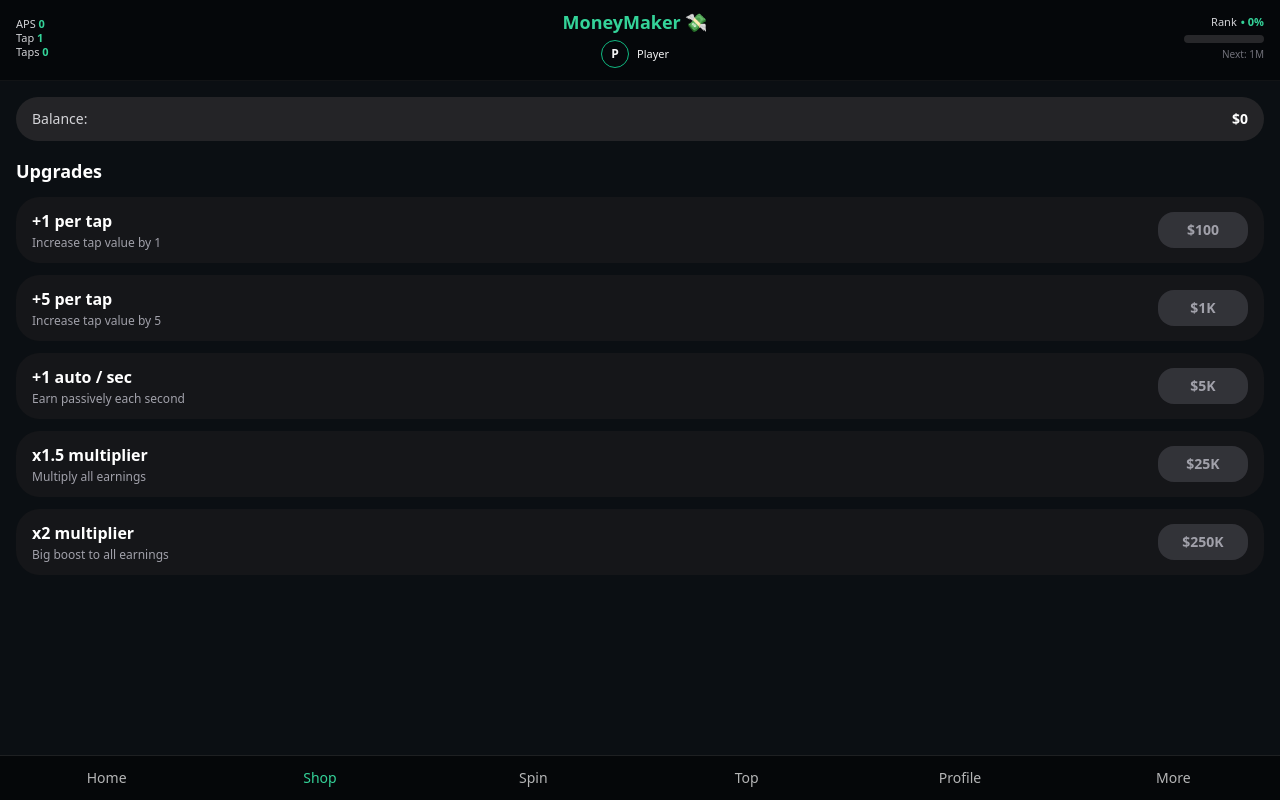
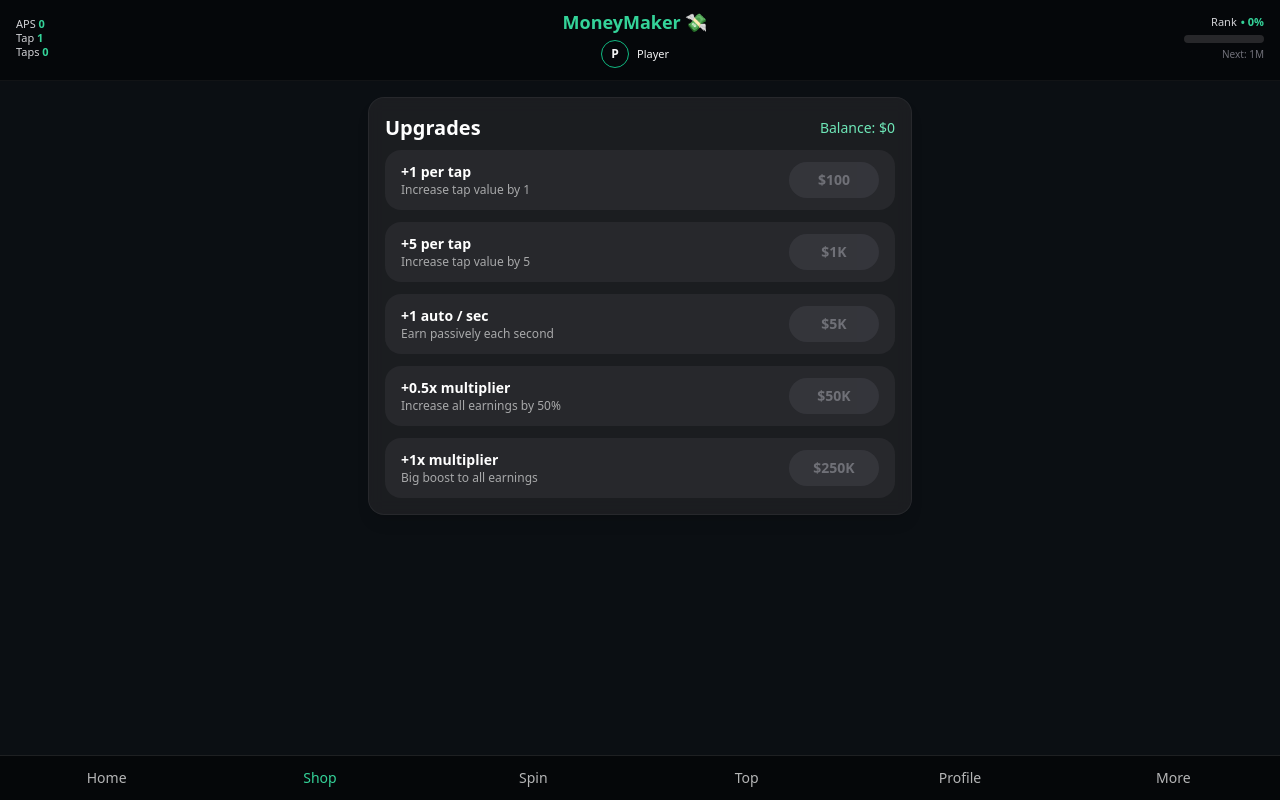
Before and after one commit to DozerBrain/TelegramMoneyMaker, a React (Vite) app: page / in a window 1280 px wide. Both pictures are taken after a click on the button "Shop". Built offline with nearby package versions, Linux system fonts and the light colour scheme.

Commit message:
Update Shop.tsx

```diff
--- a/src/pages/Shop.tsx
+++ b/src/pages/Shop.tsx
@@ -1,53 +1,31 @@
 // src/pages/Shop.tsx
 import React from "react";
+import Card from "../components/Card";
 import { formatMoneyShort } from "../lib/format";
 
 type Props = {
   balance: number;
-  setBalance: (v: number | ((p: number) => number)) => void;
+  setBalance: (n: number) => void;
 
   tapValue: number;
-  setTapValue: (v: number | ((p: number) => number)) => void;
+  setTapValue: (n: number) => void;
 
   autoPerSec: number;
-  setAutoPerSec: (v: number | ((p: number) => number)) => void;
+  setAutoPerSec: (n: number) => void;
 
   multi: number;
-  setMulti: (v: number | ((p: number) => number)) => void;
+  setMulti: (n: number) => void;
 };
 
-type UpgradeProps = {
+type Upgrade = {
+  id: string;
   title: string;
-  description: string;
-  price: number;
-  disabled?: boolean;
-  onBuy: () => void;
+  desc: string;
+  cost: number;
+  buy: () => void;
 };
 
-function UpgradeCard({ title, description, price, disabled, onBuy }: UpgradeProps) {
-  const canAfford = !disabled;
-
-  return (
-    <div className="rounded-3xl bg-zinc-900/80 px-4 py-3 flex items-center justify-between mb-3">
-      <div className="flex flex-col">
-        <span className="text-white font-semibold text-base">{title}</span>
-        <span className="text-xs text-zinc-400 mt-0.5">{description}</span>
-      </div>
-      <button
-        onClick={onBuy}
-        disabled={!canAfford}
-        className={
-          "px-3 py-2 rounded-2xl text-sm font-semibold min-w-[90px] text-center " +
-          (canAfford
-            ? "bg-emerald-500 text-emerald-950 active:scale-[0.97] transition"
-            : "bg-zinc-700/70 text-zinc-400 cursor-not-allowed")
-        }
-      >
-        ${formatMoneyShort(price)}
-      </button>
-    </div>
-  );
-}
+const MAX_MULTI = 1000; // hard cap so it never goes insane again
 
 export default function Shop({
   balance,
@@ -59,70 +37,111 @@ export default function Shop({
   multi,
   setMulti,
 }: Props) {
-  const priceTap1 = 100;
-  const priceTap5 = 1_000;
-  const priceAuto1 = 5_000;
-  const priceMult15 = 25_000;
-  const priceMult2 = 250_000;
+  // ---- Dynamic costs (balanced for long-term play) ----
+  const costTap1 = Math.max(100, tapValue * 100); // +1 tap
+  const costTap5 = Math.max(1000, tapValue * 400); // +5 tap
+  const costAuto1 = Math.max(5000, (autoPerSec + 1) * 2500); // +1 APS
 
-  const canBuy = (cost: number) => balance >= cost;
+  // Multiplier upgrades get expensive fast
+  const costMultSmall = Math.max(25_000, Math.floor(multi * 50_000)); // +0.5x
+  const costMultBig = Math.max(250_000, Math.floor(multi * 200_000)); // +1x
 
-  const buy = (cost: number, action: () => void) => {
-    if (!canBuy(cost)) return;
-    setBalance((b) => b - cost);
-    action();
-  };
+  const upgrades: Upgrade[] = [
+    {
+      id: "tap+1",
+      title: "+1 per tap",
+      desc: "Increase tap value by 1",
+      cost: costTap1,
+      buy: () => setTapValue(tapValue + 1),
+    },
+    {
+      id: "tap+5",
+      title: "+5 per tap",
+      desc: "Increase tap value by 5",
+      cost: costTap5,
+      buy: () => setTapValue(tapValue + 5),
+    },
+    {
+      id: "auto+1",
+      title: "+1 auto / sec",
+      desc: "Earn passively each second",
+      cost: costAuto1,
+      buy: () => setAutoPerSec(autoPerSec + 1),
+    },
+    {
+      id: "mult+0.5",
+      title: "+0.5x multiplier",
+      desc: "Increase all earnings by 50%",
+      cost: costMultSmall,
+      buy: () =>
+        setMulti(
+          Math.min(
+            MAX_MULTI,
+            // additive instead of multiplicative
+            parseFloat((multi + 0.5).toFixed(2))
+          )
+        ),
+    },
+    {
+      id: "mult+1",
+      title: "+1x multiplier",
+      desc: "Big boost to all earnings",
+      cost: costMultBig,
+      buy: () =>
+        setMulti(
+          Math.min(
+            MAX_MULTI,
+            parseFloat((multi + 1).toFixed(2))
+          )
+        ),
+    },
+  ];
+
+  function handleBuy(u: Upgrade) {
+    if (balance < u.cost) return;
+    setBalance(balance - u.cost);
+    u.buy();
+  }
 
   return (
-    <div className="p-4 pb-24">
-      <div className="mb-4 rounded-3xl bg-zinc-800/90 px-4 py-3 flex items-center justify-between">
-        <span className="text-zinc-300 text-sm">Balance:</span>
-        <span className="text-white font-semibold text-sm">
-          ${formatMoneyShort(balance)}
-        </span>
-      </div>
-
-      <h2 className="text-lg font-semibold text-white mb-3">Upgrades</h2>
-
-      <UpgradeCard
-        title="+1 per tap"
-        description="Increase tap value by 1"
-        price={priceTap1}
-        disabled={!canBuy(priceTap1)}
-        onBuy={() => buy(priceTap1, () => setTapValue((v) => v + 1))}
-      />
-
-      <UpgradeCard
-        title="+5 per tap"
-        description="Increase tap value by 5"
-        price={priceTap5}
-        disabled={!canBuy(priceTap5)}
-        onBuy={() => buy(priceTap5, () => setTapValue((v) => v + 5))}
-      />
-
-      <UpgradeCard
-        title="+1 auto / sec"
-        description="Earn passively each second"
-        price={priceAuto1}
-        disabled={!canBuy(priceAuto1)}
-        onBuy={() => buy(priceAuto1, () => setAutoPerSec((v) => v + 1))}
-      />
-
-      <UpgradeCard
-        title="x1.5 multiplier"
-        description="Multiply all earnings"
-        price={priceMult15}
-        disabled={!canBuy(priceMult15)}
-        onBuy={() => buy(priceMult15, () => setMulti((v) => v * 1.5))}
-      />
-
-      <UpgradeCard
-        title="x2 multiplier"
-        description="Big boost to all earnings"
-        price={priceMult2}
-        disabled={!canBuy(priceMult2)}
-        onBuy={() => buy(priceMult2, () => setMulti((v) => v * 2))}
-      />
+    <div className="max-w-xl mx-auto p-4 space-y-4">
+      <Card
+        title="Upgrades"
+        right={
+          <span className="text-sm text-emerald-300">
+            Balance: ${formatMoneyShort(balance)}
+          </span>
+        }
+      >
+        <div className="space-y-3">
+          {upgrades.map((u) => {
+            const affordable = balance >= u.cost;
+            return (
+              <div
+                key={u.id}
+                className="flex items-center justify-between rounded-2xl bg-white/5 px-4 py-3"
+              >
+                <div className="text-sm">
+                  <div className="font-semibold text-white">{u.title}</div>
+                  <div className="text-xs text-white/60">{u.desc}</div>
+                </div>
+                <button
+                  onClick={() => handleBuy(u)}
+                  disabled={!affordable}
+                  className={`min-w-[90px] px-4 py-2 rounded-full text-sm font-semibold
+                    ${
+                      affordable
+                        ? "bg-emerald-500 text-emerald-950 active:scale-[0.97]"
+                        : "bg-zinc-700 text-zinc-400 opacity-60"
+                    }`}
+                >
+                  ${formatMoneyShort(u.cost)}
+                </button>
+              </div>
+            );
+          })}
+        </div>
+      </Card>
     </div>
   );
 }
```
